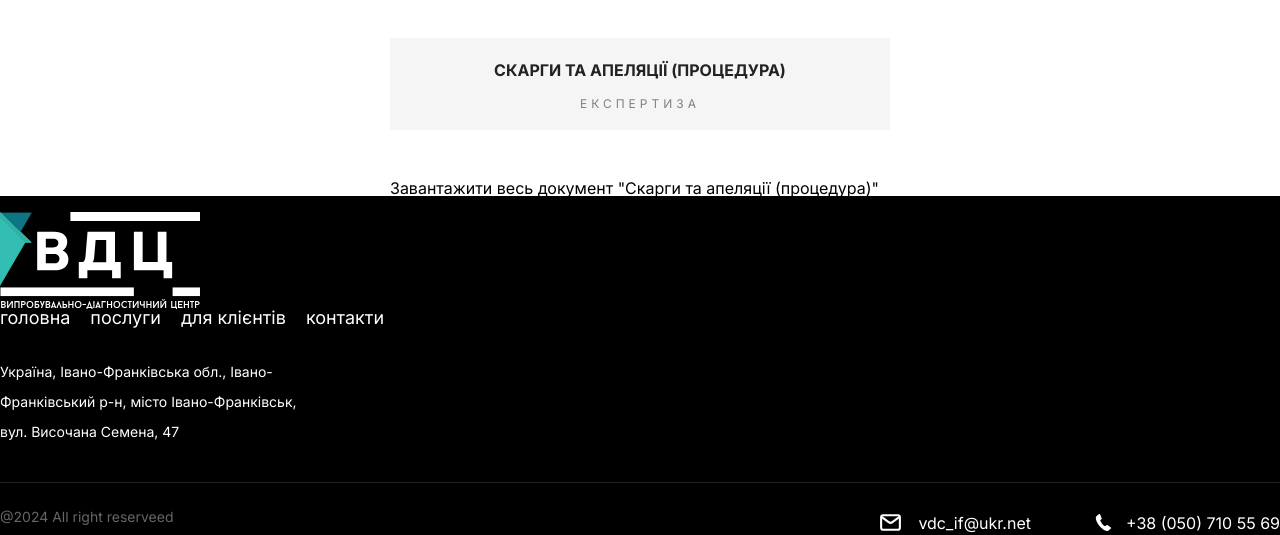
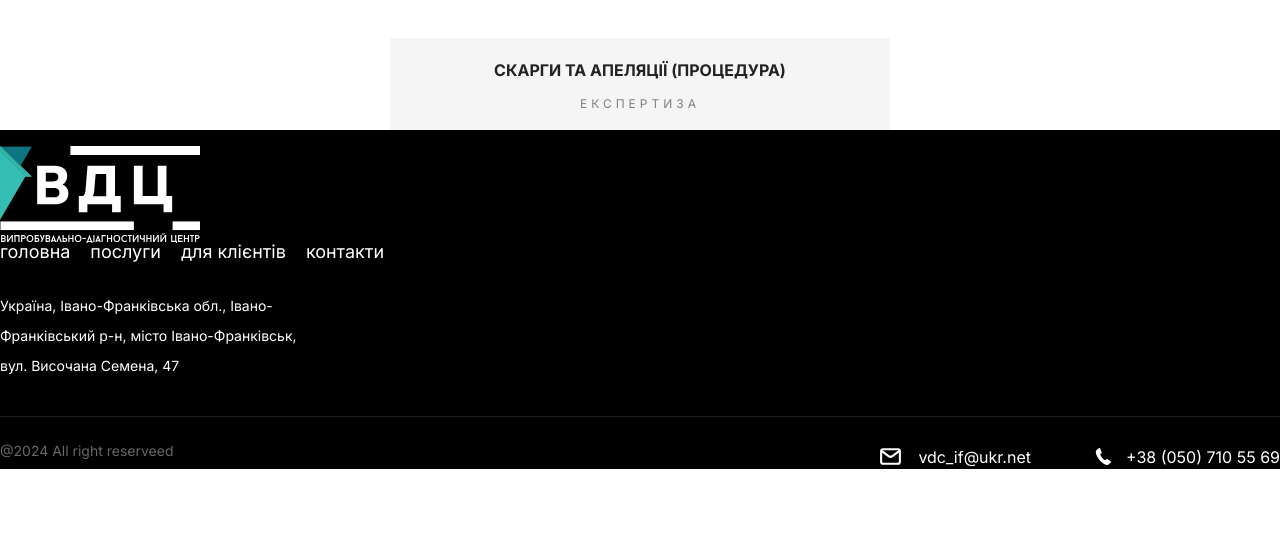
Before and after one commit to misha-shevchuk/vdc.if.ua, a website with bundled scripts: page projects.html in a window 1280 px wide. Shown: the part 4513-5048 px from the top of the page. After the commit the page ends 4982 px from the top, so only its background shows below. Built offline with nearby package versions, Linux system fonts and the light colour scheme; grey boxes are pictures that could not be loaded.

Commit message:
Update projects.html

```diff
--- a/projects.html
+++ b/projects.html
@@ -183,12 +183,12 @@
                 </li>
 
                 <!-- Download PDF -->
-                <a href="https://misha-shevchuk.github.io/vdc.if.ua/files/Skargy_ta_apeliacii.pdf"
+<!--                 <a href="https://misha-shevchuk.github.io/vdc.if.ua/files/Skargy_ta_apeliacii.pdf"
                   download="Skargy_ta_apeliacii.pdf"
                   style="display: block; color: black; text-decoration: none; margin-top: 20px;"
                   target="_blank">
                   Завантажити весь документ "Скарги та апеляції (процедура)"
-                </a>
+                </a> -->
             </ul>
          <!-- </div> -->
         </main>
```
